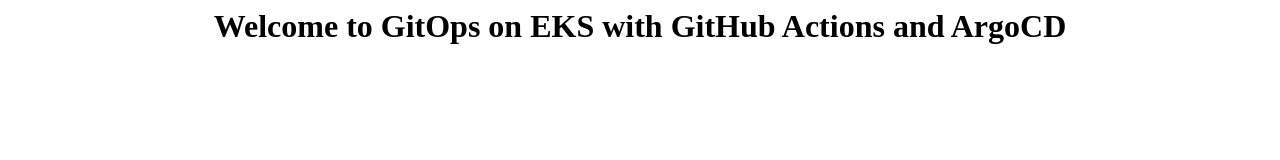
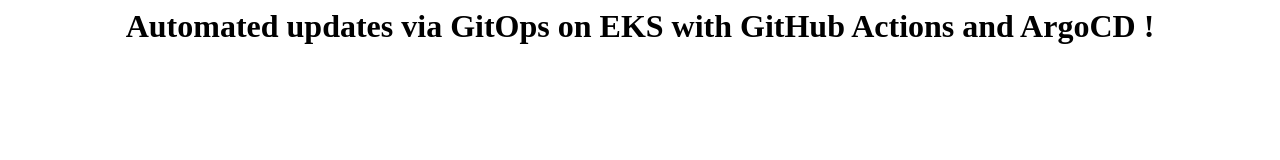
Before and after one commit to medelhofer/eks-gitops-argocd, a plain HTML site: page docker/index.html in a window 1280 px wide. Drawn offline with Linux system fonts and the light colour scheme.

Commit message:
update index.html

```diff
--- a/docker/index.html
+++ b/docker/index.html
@@ -1,7 +1,7 @@
 <Html>
-<body>
-<center>
-<h1> Welcome to GitOps on EKS with GitHub Actions and ArgoCD </h1>
-</center>
-</body>
+	<body>
+		<center>
+			<h1> Automated updates via GitOps on EKS with GitHub Actions and ArgoCD !</h1>
+		</center>
+	</body>
 </Html>
```
Also changed, not shown: 2 other files.
